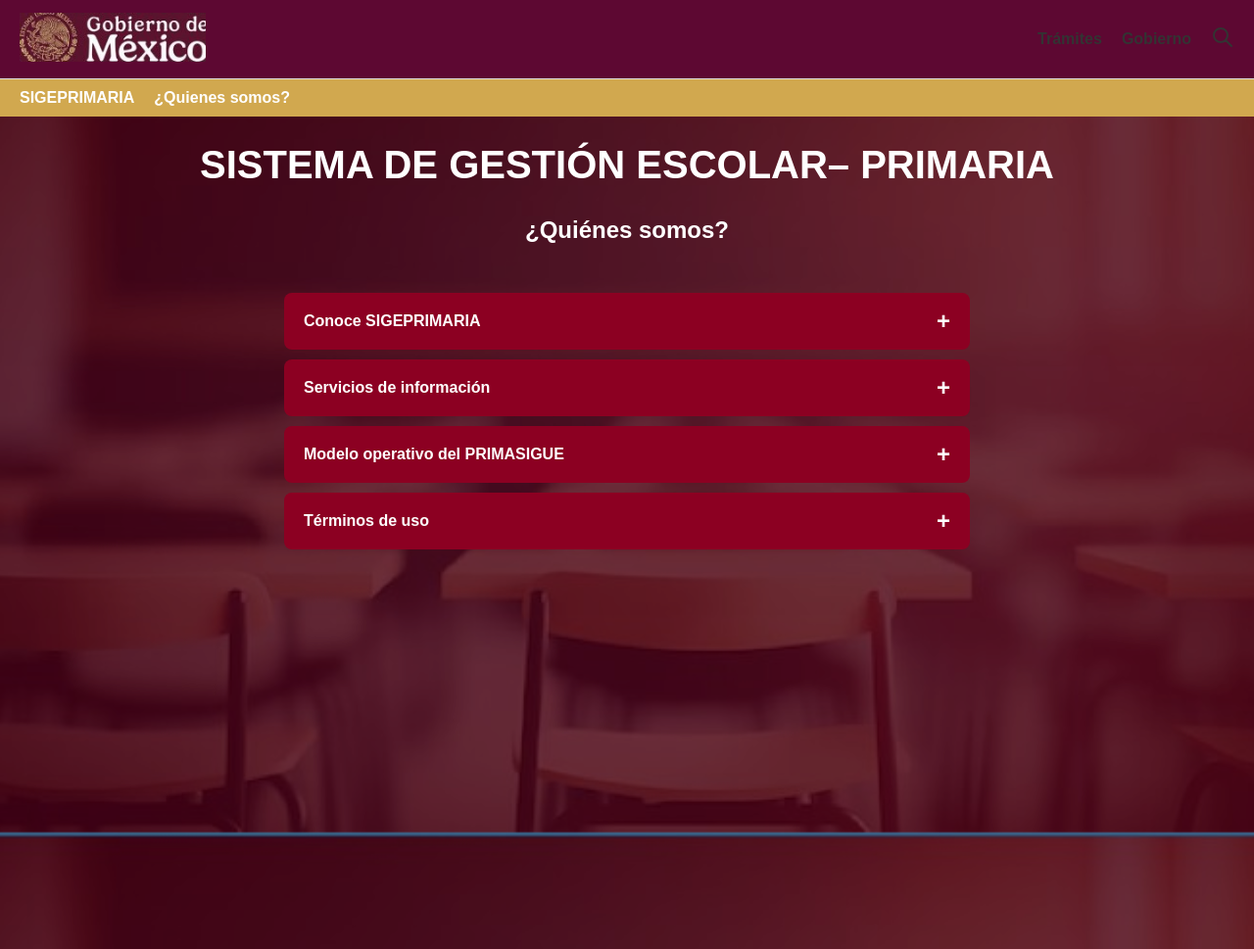
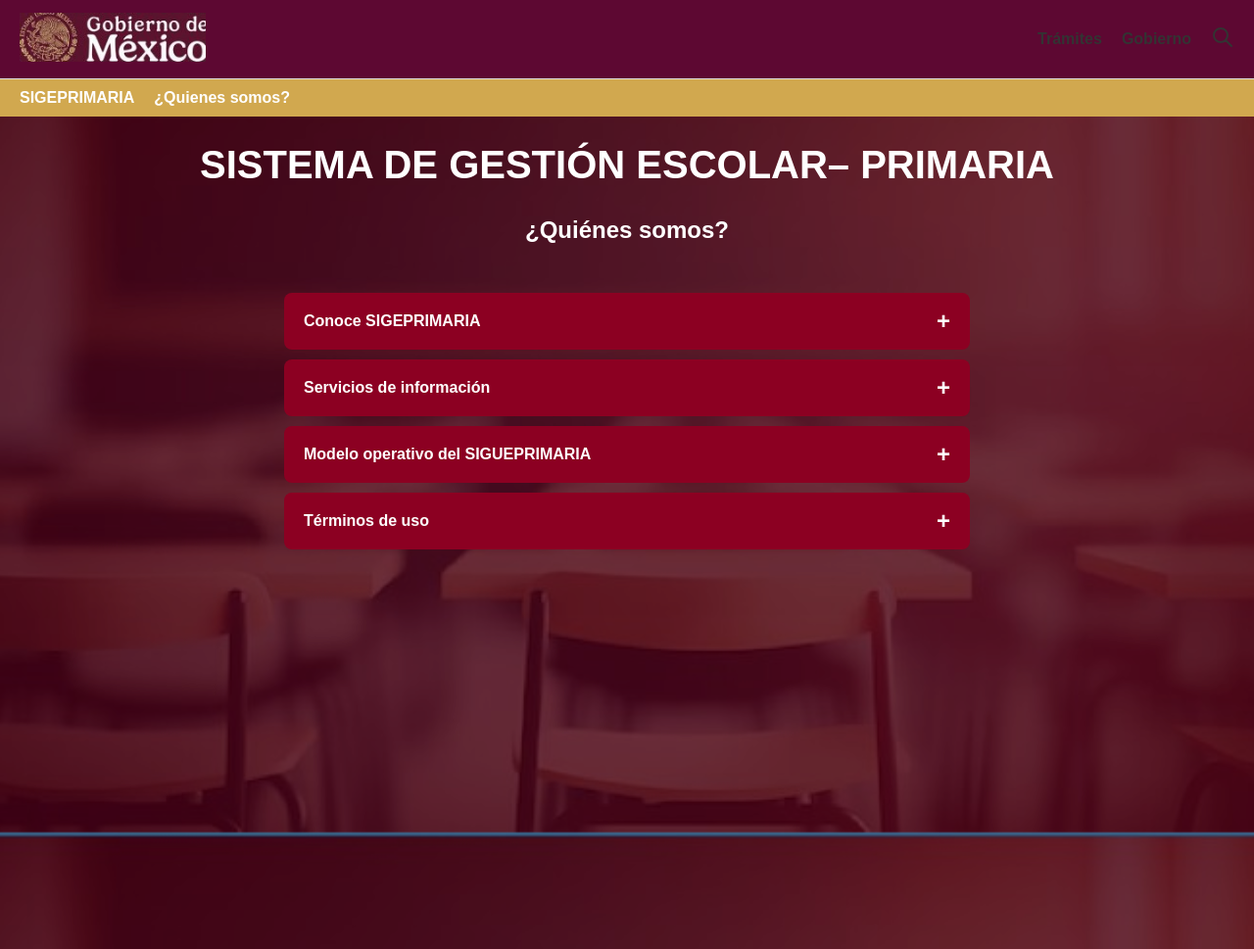
Before and after one commit to Edgar-Roa/SIGEPRIMARIA, a Flask app: page /Quienes_Somos in a window 1280 px wide. Shown: the whole page at 98% size. Run offline with Flask 3, Linux system fonts and the light colour scheme.

Commit message:
correccion de quien somos

```diff
--- a/templates/quienes_somos.html
+++ b/templates/quienes_somos.html
@@ -42,7 +42,7 @@
                         <span class="plus-icon">+</span>
                     </button>
                     <div class="accordion-content">
-                        <p>Primasigue es una plataforma digital diseñada para realizar inscripciones en línea en nivel primaria. Nuestro propósito es modernizar y simplificar el proceso de registro escolar, brindando a los padres de familia una alternativa rápida, confiable y segura, y a las escuelas una herramienta eficiente para la gestión de sus alumnos.</p>
+                        <p>Sigueprimaria es una plataforma digital diseñada para realizar inscripciones en línea en nivel primaria. Nuestro propósito es modernizar y simplificar el proceso de registro escolar, brindando a los padres de familia una alternativa rápida, confiable y segura, y a las escuelas una herramienta eficiente para la gestión de sus alumnos.</p>
                     </div>
                 </div>
 
@@ -58,11 +58,11 @@
 
                 <div class="accordion-item">
                     <button class="accordion-button">
-                        Modelo operativo del PRIMASIGUE
+                        Modelo operativo del SIGUEPRIMARIA
                         <span class="plus-icon">+</span>
                     </button>
                     <div class="accordion-content">
-                        <p>Detalle sobre cómo funciona PRIMASIGUE, desde el registro de usuarios hasta la confirmación de inscripciones y la gestión de datos escolares.</p>
+                        <p>Detalle sobre cómo funciona SIGUEPRIMARIA, desde el registro de usuarios hasta la confirmación de inscripciones y la gestión de datos escolares.</p>
                     </div>
                 </div>
 
@@ -72,7 +72,7 @@
                         <span class="plus-icon">+</span>
                     </button>
                     <div class="accordion-content">
-                        <p>Conoce las políticas de privacidad, las condiciones de servicio y los derechos y responsabilidades al utilizar la plataforma PRIMASIGUE.</p>
+                        <p>Conoce las políticas de privacidad, las condiciones de servicio y los derechos y responsabilidades al utilizar la plataforma SIGEPRIMARIA</p>
                     </div>
                 </div>
             </div>
```
